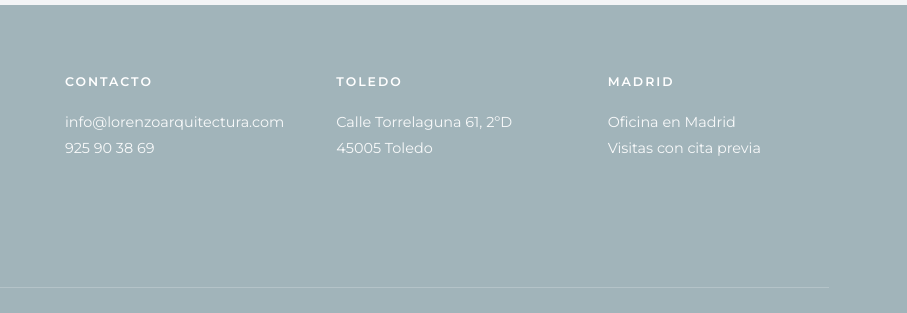
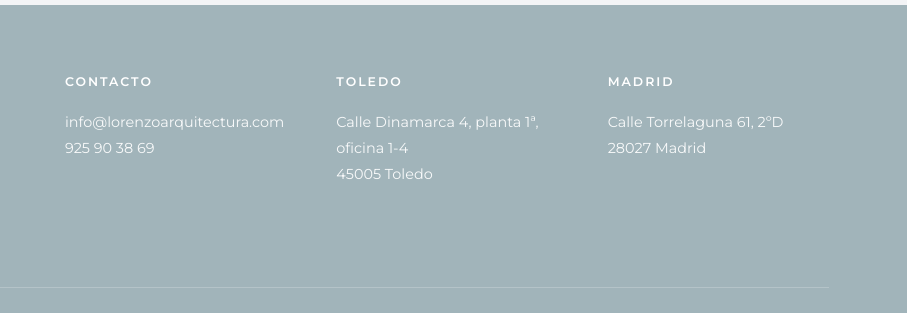
Before and after one commit to LOSMARTESNOHAYLUNA/lorenzo-landing, a plain HTML site: page index.html in a window 1280 px wide. Shown: the part 6918-7231 px from the top of the page, 373-1280 px from the left. Drawn offline with Linux system fonts and the light colour scheme.

Commit message:
Update index.html

```diff
--- a/index.html
+++ b/index.html
@@ -1315,11 +1315,11 @@
       </div>
       <div class="footer-col">
         <h4>Toledo</h4>
-        <p>Calle Torrelaguna 61, 2ºD<br>45005 Toledo</p>
+        <p>Calle Dinamarca 4, planta 1ª, oficina 1-4<br>45005 Toledo</p>
       </div>
       <div class="footer-col">
         <h4>Madrid</h4>
-        <p>Oficina en Madrid<br>Visitas con cita previa</p>
+        <p>Calle Torrelaguna 61, 2ºD<br>28027 Madrid</p>
       </div>
     </div>
     <div class="footer-bottom">
```
